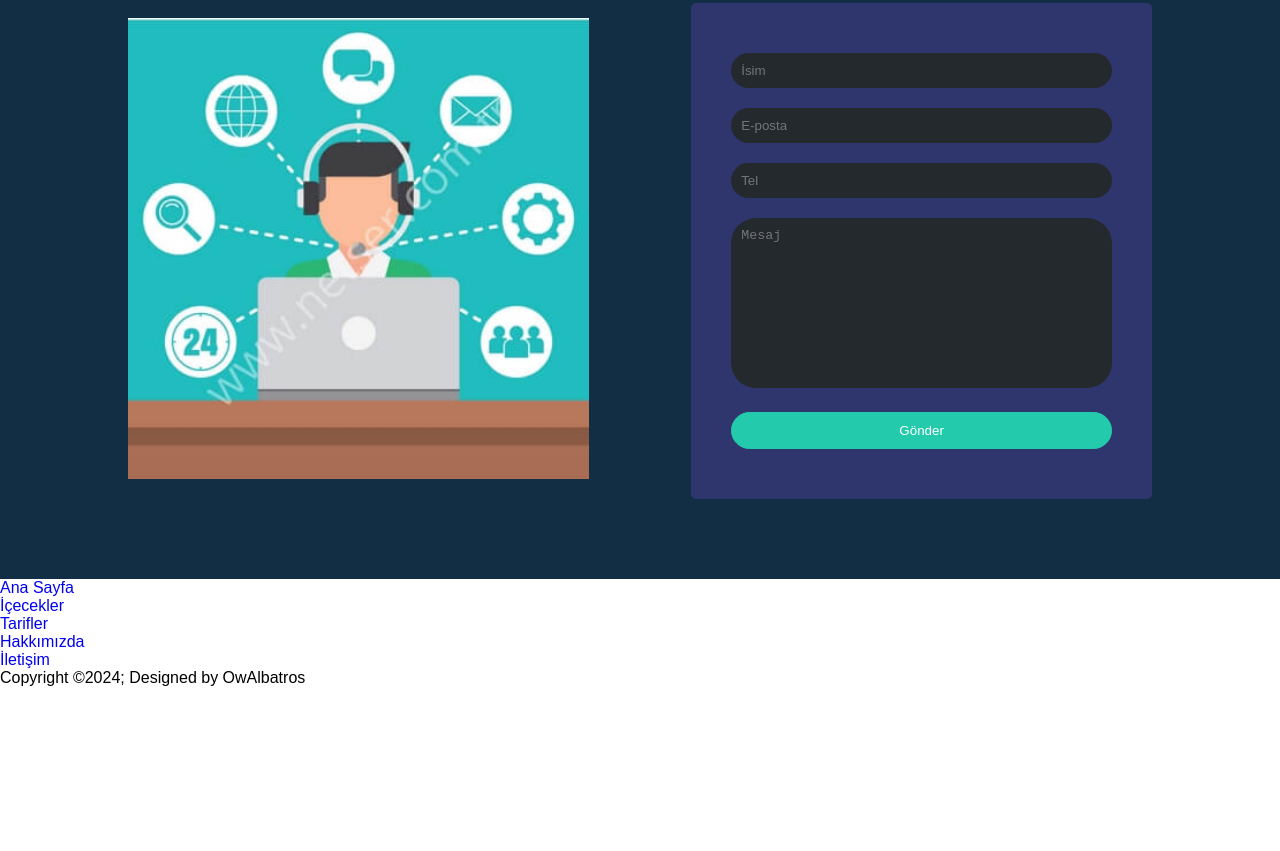
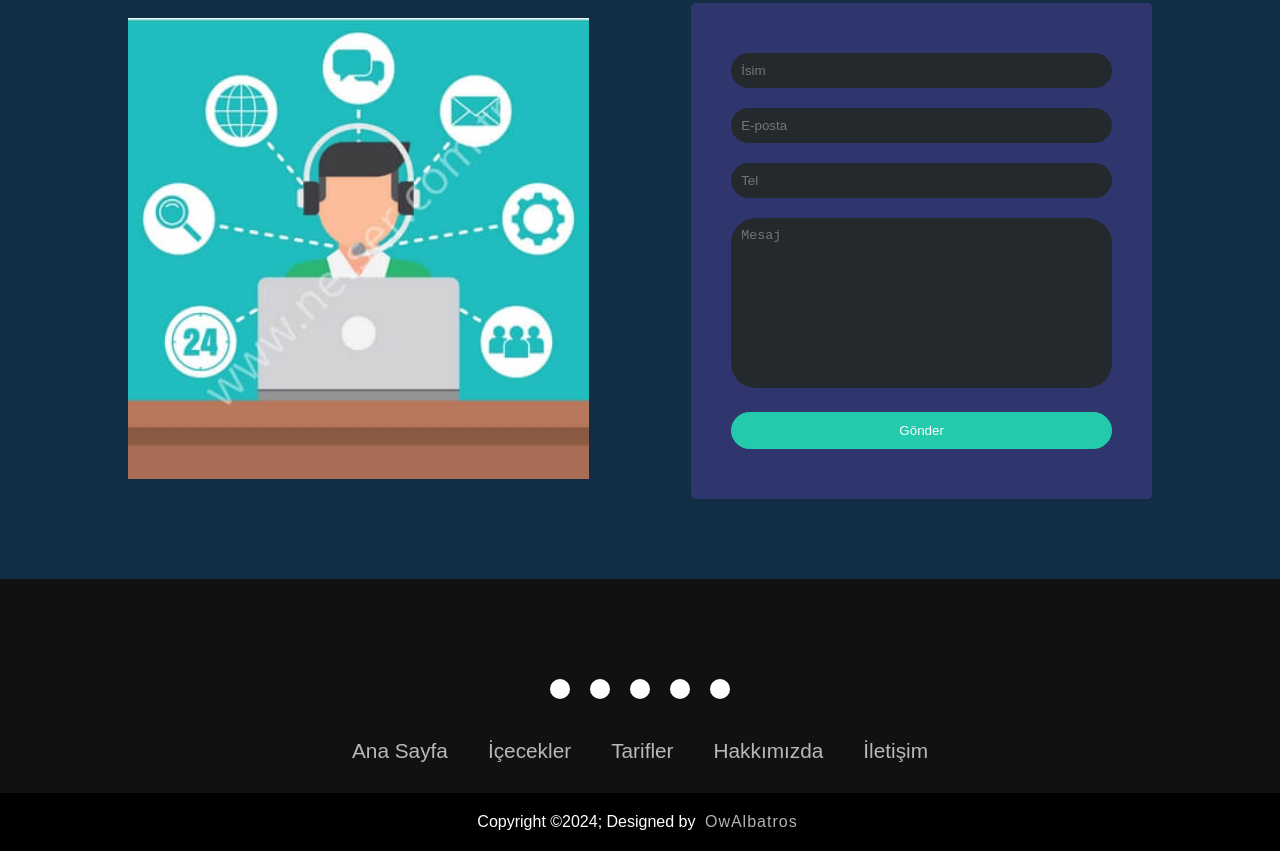
Before and after one commit to OwAlbatros/Penguin-Juice, a plain HTML site: page index.html in a window 1280 px wide. Shown: the part 3014-3865 px from the top of the page. Before the commit the page ends 3701 px from the top, so only its background shows below. Drawn offline with Linux system fonts and the light colour scheme.

Commit message:
Update siteAyaralari.css

```diff
--- a/siteAyaralari.css
+++ b/siteAyaralari.css
@@ -330,3 +330,82 @@ header{
     background: transparent;
     color: #fff;
 }
+
+/*-----------------------------FOOTER---------------------------*/
+
+footer{
+    background-color: #111;
+}
+
+.footerContainer{
+    width: 100%;
+    padding: 70px 30px 20px;
+}
+
+.socialIcons{
+    display: flex;
+    justify-content: center;
+}
+
+.socialIcons a{
+    text-decoration: none;
+    padding: 10px;
+    background-color: white;
+    margin: 10px;
+    border-radius: 50%;
+}
+
+.socialIcons a i{
+    font-size: 2em;
+    color: black;
+    opacity: 0.9;
+}
+
+.socialIcons a:hover{
+    background-color: #111;
+    transition: 0.5s;
+}
+
+.socialIcons a:hover i{
+    color: white;
+    transition: 0.5s;
+}
+
+.footerNav{
+    margin: 30px 0;
+}
+
+.footerNav ul{
+    display: flex;
+    justify-content: center;
+}
+
+.footerNav ul li a{
+    color: white;
+    margin: 20px;
+    text-decoration: none;
+    font-size: 1.3em;
+    opacity: 0.7;
+    transition: 0.5s;
+}
+
+.footerNav ul li a:hover{
+    opacity: 1;
+}
+
+.footerBottom{
+    background-color: #000;
+    padding: 20px;
+    text-align: center;
+}
+
+.footerBottom p{
+    color: white;
+}
+
+.designer{
+    opacity: 0.7;
+    letter-spacing: 1px;
+    font-weight: 400;
+    margin: 0px 5px;
+}
```
